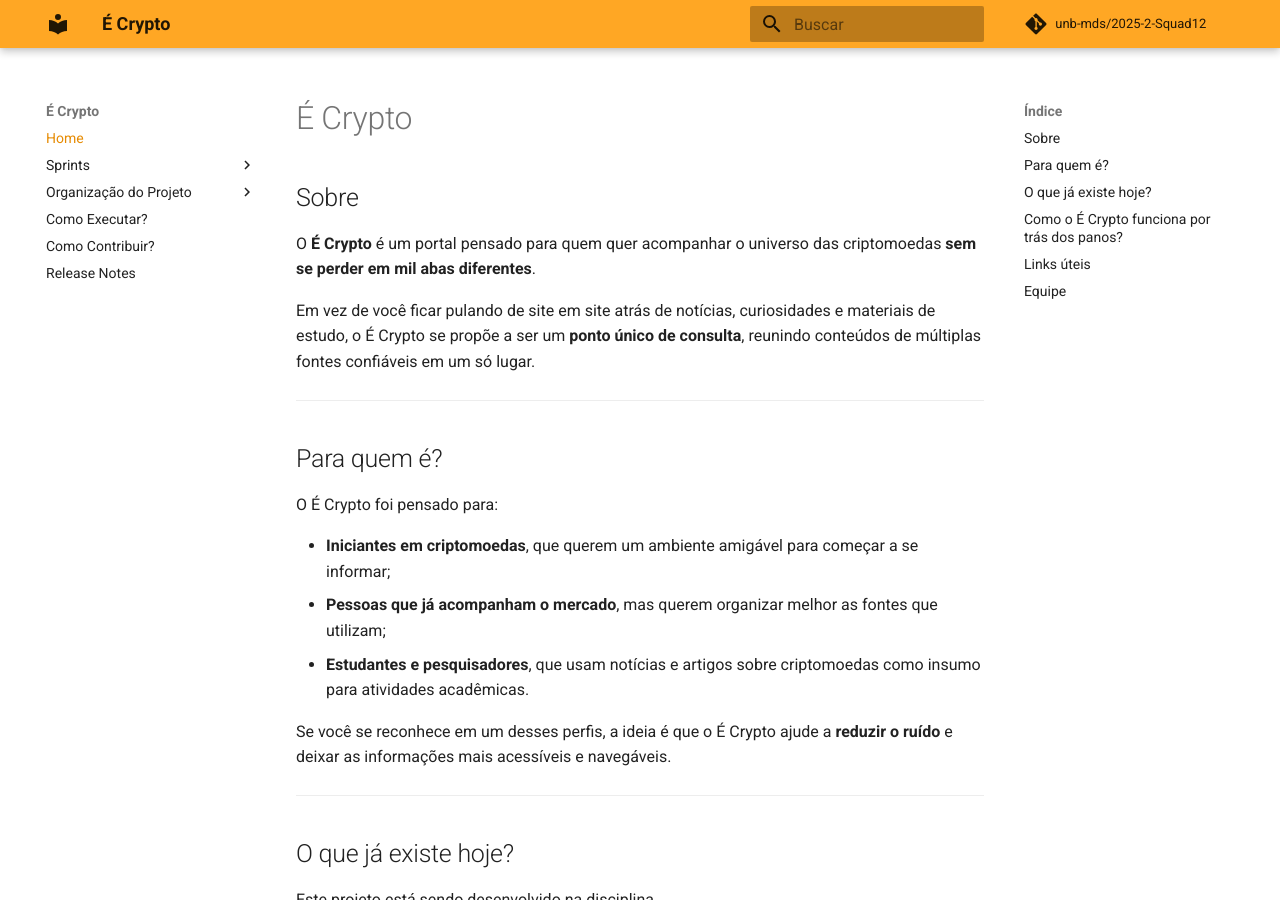
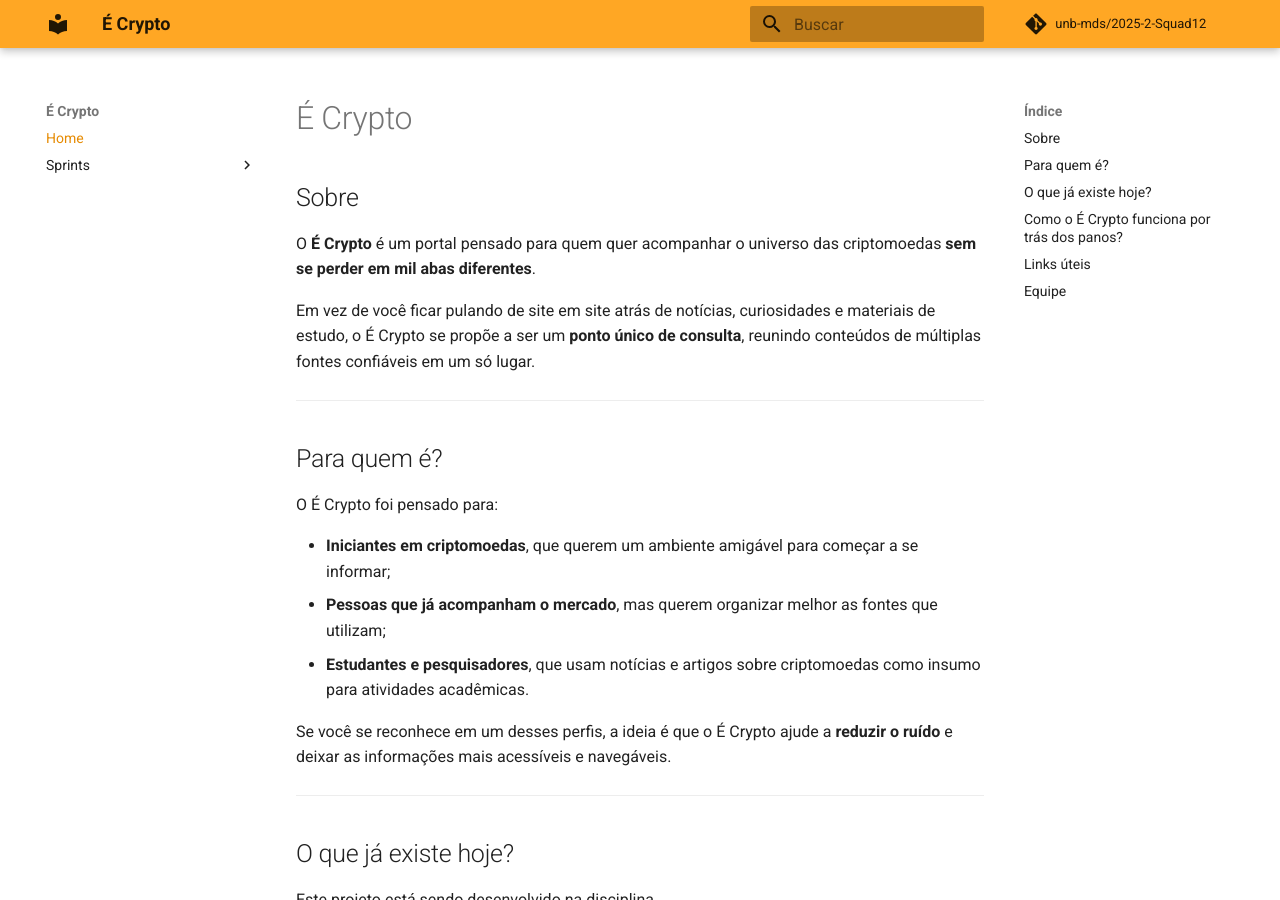
Before and after one commit to unb-mds/2025-2-Squad12, an MkDocs documentation site: the page built from docs/index.md, in a window 1280 px wide and 900 px high. Built offline with MkDocs 1.6.1 and Material for MkDocs 9.7.7, drawn with Linux system fonts in a browser that asks for light colours; comment, search, counter and statistics services are not loaded; some of the changed lines change nothing that is shown.

Commit message:
Update mkdocs.yml

```diff
--- a/mkdocs.yml
+++ b/mkdocs.yml
@@ -34,11 +34,11 @@ nav:
       - Sprint 10: Sprints/sprint-10.md
       - Sprint 11: Sprints/sprint-11.md
       - Sprint 12: Sprints/sprint-12.md
-  - Organização do Projeto:
-      - Arquitetura: arquitetura.md
-      - Storymap: storymap.md
-      - Roadmap: roadmap.md
-      - Protótipo: prototipo.md
-  - Como Executar?: como-executar.md
-  - Como Contribuir?: como-contribuir.md
-  - Release Notes: release-notes.md
+ # - Organização do Projeto:
+ #     - Arquitetura: arquitetura.md
+ #     - Storymap: storymap.md
+ #     - Roadmap: roadmap.md
+ #     - Protótipo: prototipo.md
+ # - Como Executar?: como-executar.md
+#  - Como Contribuir?: como-contribuir.md
+#  - Release Notes: release-notes.md
```
